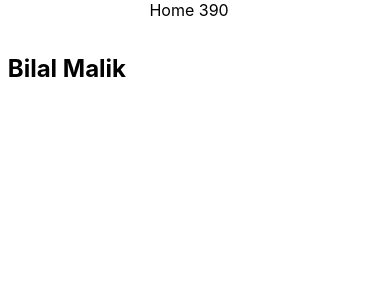
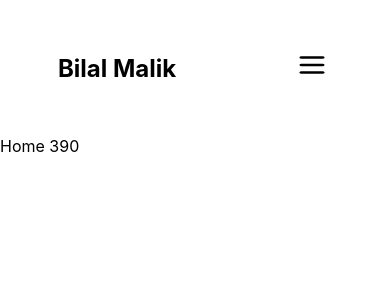
Before and after one commit to bilalmalik4321/Personal-Website-Redesign, a React (Create React App) app: page / in a window 390 px wide. Shown: the top 300 px of the page. Built offline with nearby package versions, Linux system fonts and the light colour scheme.

Commit message:
commenting, adding hamburger for mobile nav and additional styling

```diff
--- a/src/App.tsx
+++ b/src/App.tsx
@@ -1,14 +1,25 @@
+/*
+* Author: Bilal Malik
+* Date: May, 10th, 2021
+* Last Modified on: May, 10th, 2021
+* Description: The is the very top component of the application, with all other components being descendants
+* of this, the App.tsx file acts as the brian, by controlling routing throughout the app
+ */
+
 import React from 'react';
 import './App.css';
 import { Route, Switch, BrowserRouter as Router } from "react-router-dom";
 import { NavBar } from 'components/navBar/navBar';
 import { HomePage } from 'components/pages/homePage/homePage';
+import { NavBarContext } from 'components/navBar/navBarContext';
 
 const App: React.FC = () => {
 
   return (
     <Router>
-      <NavBar/>
+      <NavBarContext>
+        <NavBar/>
+      </NavBarContext>
       <Switch>
         <Route exact path="/">
           <HomePage/>
--- a/src/components/navBar/navBar.tsx
+++ b/src/components/navBar/navBar.tsx
@@ -1,7 +1,15 @@
+/*
+* Author: Bilal Malik
+* Date: May, 10th, 2021
+* Last Modified on: May, 10th, 2021
+* Description: This component renders the Nav bar, it provides conditional rendering to either
+* display the desktop navbar or the mobile navbar implemented as a hamburer
+ */
+
 import { NavBarItem } from 'components/navBar/navBarItem';
-import "styles/navBar.css";
 import { useWindowSize } from 'useWindowSize';
 import { NavBarMobile } from './navBarMobile/navBarMobile';
+import "styles/navBar.css";
 
 export const NavBar = () => {
     const navBarItems = [
@@ -13,7 +21,7 @@ export const NavBar = () => {
 
     if(width>750){
         return(
-        <ul>
+        <ul className="nav-bar-container">
             {navBarItems.map((item)=>(
                     <NavBarItem itemName={item.itemName} itemRoute={item.itemRoute}/>
                 )
--- /dev/null
+++ b/src/components/navBar/navBarContext.tsx
@@ -0,0 +1,20 @@
+import React, { createContext, useContext, useState } from 'react';
+
+type NavBarContent = {
+    hamburgerOpen: boolean
+    setHamburgerOpen:(c: boolean) => void
+  }
+
+const NavBarContextProvider = createContext<NavBarContent>({
+    hamburgerOpen: false, // set a default value
+    setHamburgerOpen: () => {},
+})
+
+export const useNavBarContext = ()=>useContext(NavBarContextProvider);
+
+export const NavBarContext = (props:React.HTMLAttributes<any>) => {
+
+    const [hamburgerOpen, setHamburgerOpen] = useState<boolean>(false);
+
+    return(<NavBarContextProvider.Provider value={{hamburgerOpen,setHamburgerOpen}}>{props.children}</NavBarContextProvider.Provider>);
+}
--- a/src/components/navBar/navBarMobile/navBarMobile.tsx
+++ b/src/components/navBar/navBarMobile/navBarMobile.tsx
@@ -1,10 +1,32 @@
+/*
+* Author: Bilal Malik
+* Date: May, 10th, 2021
+* Last Modified on: May, 10th, 2021
+* Description: This component renders the mobile Nav bar, implemented through a hamburger
+ */
+
+import { ReactComponent as Hamburger } from "images/hamburger.svg";
+import { ReactComponent as Close } from "images/close.svg";
+import { useNavBarContext } from "../navBarContext";
+import "styles/navBarMobile.css";
+
 export const NavBarMobile = () => {
+
+    const {hamburgerOpen, setHamburgerOpen} = useNavBarContext();
+
     return(
-        <ul>
+        <ul className="nav-bar-container">
             <li>
                 <h2>Bilal Malik</h2>
             </li>
-            <li></li>
+            <li>
+                { hamburgerOpen ? (
+                        <Close className="close-padding" onClick={()=>setHamburgerOpen(false)}/>
+                    ):(
+                        <Hamburger className="hamburger-padding" onClick={()=>setHamburgerOpen(true)}/>
+                    )
+                }
+            </li>
         </ul>
     );
 }
--- a/src/styles/navBar.css
+++ b/src/styles/navBar.css
@@ -1,6 +1,6 @@
 .nav-bar-container {
-    display: flex;
-    justify-content: row;
+  display: flex;
+  justify-content: space-around;
 }
 
 .nav-bar-item {
@@ -39,3 +39,9 @@ ul {
   .active {
       background-color: #ebe9e9;
   }
+
+  .mobile-nav-container {
+    display: flex;
+    justify-content: space-evenly;
+
+  }
--- /dev/null
+++ b/src/styles/navBarMobile.css
@@ -0,0 +1,8 @@
+
+.hamburger-padding {
+    padding-top: 2.65vh;
+}
+
+.close-padding {
+    padding-top: 2.5vh;
+}
```
Also changed, not shown: src/components/navBar/navBarItem.tsx (+8 -0 lines), src/components/pages/homePage/homePage.tsx (+7 -0 lines), src/images/close.svg (added), src/images/hamburger.svg (added).
